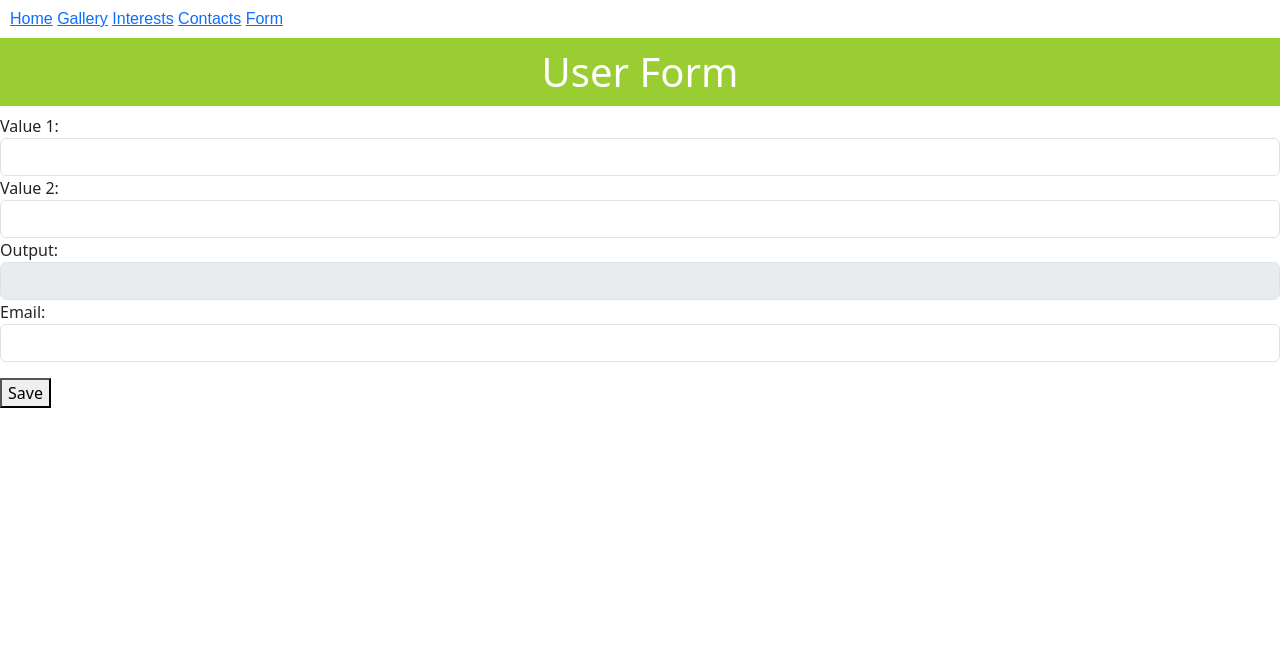
After one commit to NabinPrasadDhungana/DjangoProject1st, a Django app: page /user-form/ in a window 1280 px wide. The commit adds this page. Shown: the top 648 px of the page. Run offline with Django 5.2, Linux system fonts and the light colour scheme.

Commit message:
form updated using django

```diff
--- /dev/null
+++ b/mysite/form.py
@@ -0,0 +1,7 @@
+from django import forms
+
+class UserForm(forms.Form):
+    num1=forms.CharField(label="Value 1",widget=forms.TextInput(attrs={'class': 'form-control'}))
+    num2=forms.CharField(label="Value 2",widget=forms.TextInput(attrs={'class': 'form-control'}))
+    ans=forms.CharField(label="Output",disabled=True,widget=forms.TextInput(attrs={'class': 'form-control'}))
+    email=forms.EmailField(label="Email",widget=forms.EmailInput(attrs={'class': 'form-control'}))
--- a/mysite/urls.py
+++ b/mysite/urls.py
@@ -31,5 +31,8 @@ urlpatterns = [
     path('',views.homePage, name='home_page'),
     path('interests/',views.interests, name='interest_page'),
     path('contacts/',views.contacts, name='contact_page'),
-    path('gallery/',views.gallery,name='gallery_page')
+    path('gallery/',views.gallery,name='gallery_page'),
+    path('user-form/',views.userform,name='userform_page'),
+    path('submitform/thank-you/',views.thankyou,name='thankyou_page'),
+    path('submitform/',views.submitform, name="submitform")
 ]
--- a/mysite/views.py
+++ b/mysite/views.py
@@ -1,4 +1,7 @@
 from django.shortcuts import render
+from django.http import HttpResponse,HttpResponseRedirect
+from .form import UserForm
+
 def homePage(request):
     data={
         'title':'Home | Mywebsite',
@@ -7,7 +10,9 @@ def homePage(request):
     return render(request,"index.html",data)
 
 def interests(request):
-    return render(request,"interest.html")
+    # if request.method=="GET":
+    #     output=request.GET.get('output')
+    return render(request,"interest.html")#,{output})
 
 def contacts(request):
     return render(request,"contacts.html")
@@ -20,3 +25,49 @@ def gallery(request):
         {'name':'Prahari','phone':9843090901}]
     }
     return render(request,"gallery.html",data)
+
+def userform(request):
+    ans=0
+    fn=UserForm()
+    data={'form': fn}
+    try:
+        if request.method=="POST":
+            # n1=int(request.GET['num1'])
+            # n2=int(request.GET['num2'])
+            n1=int(request.POST.get('num1'))
+            n2=int(request.POST.get('num2'))
+            ans=n1+n2
+            data={'form': fn,
+                'n1':n1,
+                  'n2':n2,
+                  'output':ans
+                  }
+
+            url="thank-you/?output={}".format(ans)
+            return HttpResponseRedirect(url)
+    except:
+        print("Invalid")
+    return render(request,"userform.html",data)
+
+def submitform(request):
+    ans=0
+    data={}
+    try:
+        if request.method=="POST":
+            # n1=int(request.GET['num1'])
+            # n2=int(request.GET['num2'])
+            n1=int(request.POST.get('num1'))
+            n2=int(request.POST.get('num2'))
+            ans=n1+n2
+            data={'n1':n1,
+                  'n2':n2,
+                  'output':ans
+                  }
+
+            url="thank-you/?output={}".format(ans)
+            return HttpResponseRedirect(url)
+    except:
+        print("Invalid")
+
+def thankyou(request):
+    return render(request,'thankyou.html')
--- a/static/css/style.css
+++ b/static/css/style.css
@@ -8,12 +8,12 @@ header{
     font-size: 1.5rem;
     font: 1em sans-serif;
 }
-header a{
+header .active a {
+    background-color: red;
     padding: 10px;
 }
-header .active a{
-    background-color: red;
-}
+/* header .active a{
+} */
 /*About Myself*/
 h1{
     padding: 10px;
--- a/templates/footer.html
+++ b/templates/footer.html
@@ -4,5 +4,6 @@
             <p>© 2023 Copyright by Nabin Prasad Dhungana</p>
         </footer>
     </div>
+
 </body>
 </html>
--- a/templates/header.html
+++ b/templates/header.html
@@ -1,13 +1,18 @@
 <!DOCTYPE html>
 <html>
     <head>
+        <meta charset="utf-8">
+    <meta name="viewport" content="width=device-width, initial-scale=1">
         <title> {{title}}</title>
+        <link href="https://cdn.jsdelivr.net/npm/bootstrap@5.3.2/dist/css/bootstrap.min.css" rel="stylesheet" integrity="sha384-T3c6CoIi6uLrA9TneNEoa7RxnatzjcDSCmG1MXxSR1GAsXEV/Dwwykc2MPK8M2HN" crossorigin="anonymous">
         <link rel="stylesheet" href="/static/css/style.css">
     </head>
     <body>
 <header>
-    <a class="{% if request.path == '/' %} active {% endif %}" href="{% url 'home_page' %}">Home</a>
+    {% url '/' as urls%}
+    <a class="{% if request.path == urls %} active {% endif %}" href="{% url 'home_page' %}">Home</a>
     <a class="{% if request.path == '/gallery/' %} active {% endif %}" href="{% url 'gallery_page'%}">Gallery</a>
     <a class="{% if request.path == '/interests/' %} active {% endif %}" href="{% url 'interest_page' %}">Interests</a>
     <a class="{% if request.path == '/contacts/' %} active {% endif %}" href="{% url 'contact_page' %}"> Contacts</a>
+    <a class="{% if request.path == '/user-form/' %} active {% endif %}" href="{% url 'userform_page' %}"> Form</a>
 </header>
--- a/templates/interest.html
+++ b/templates/interest.html
@@ -9,5 +9,9 @@
         <li>Doing hardwork</li>
         <li>Enjoying with friends</li>
     </ul>
+    <br>
+    <hr>
+    {% comment %} <br>
+    <p>Recent output= {{output}} {% endcomment %}
 
     {% include 'footer.html'%}
--- /dev/null
+++ b/templates/userform.html
@@ -0,0 +1,28 @@
+{% include 'header.html' %}
+
+<div class="user-form">
+    <h1 class="mb-10">User Form</h1>
+<form method="post" action="{% url "submitform" %}">
+    {% csrf_token %}
+    {{form}}
+    {% comment %} <div class="object first pt-2">
+        <label>Value1</label>
+        <input type="text" value="{{n1}}" class="txtbox form-control" id="val1" name="num1">
+    </div>
+
+    <div class="object second pt-2">
+        <label>Value2</label>
+        <input type="text" value="{{n2}}" class="txtbox form-control" id="val2" name="num2">
+    </div>
+    <div class="object second pt-2">
+        <label>Output</label>
+        <input type="text" readonly class="txtbox form-control" value="{{output}}">
+    </div> {% endcomment %}
+    <div class="mt-3">
+        <button class="submit" name="save">Save</button>
+    </div>
+
+</form>
+</div>
+
+{% include 'footer.html'%}
```
Also changed, not shown: templates/thankyou.html (added, +7 -0 lines).
